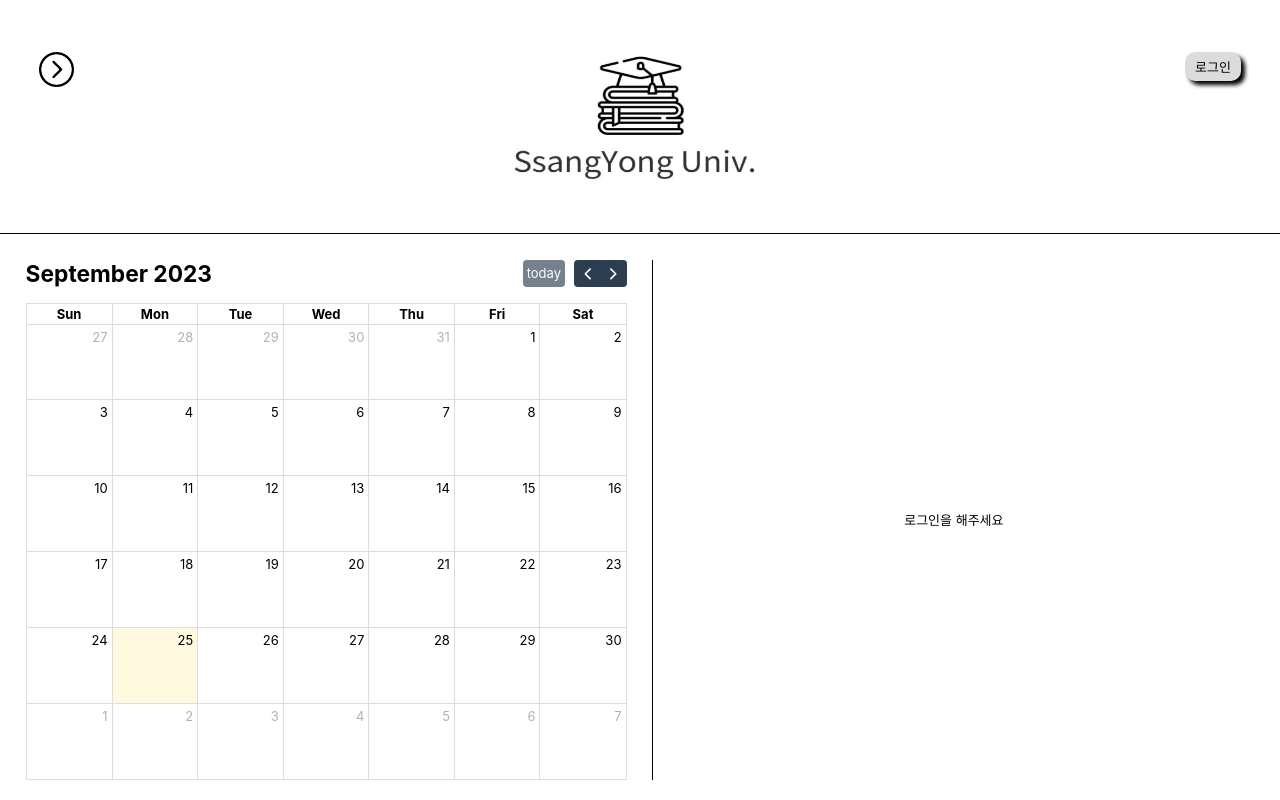
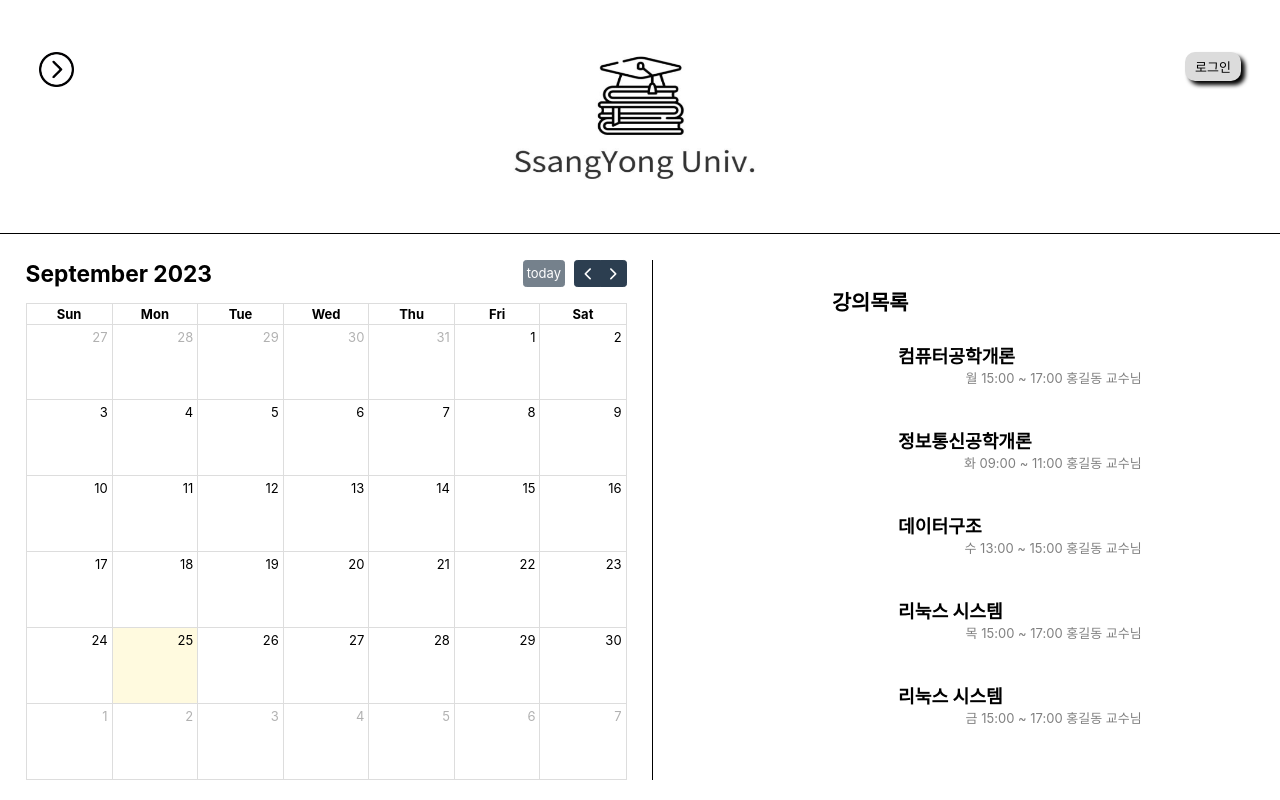
Before and after one commit to cjccss/lmsproject_repactoring_F, a Next.js app: page / in a window 1280 px wide. Shown: the top 800 px of the page. Built offline with nearby package versions, Linux system fonts and the light colour scheme.

Commit message:
feat.메인 로그인시 강의목록보여줌

```diff
--- /dev/null
+++ b/components/home/lectureList.jsx
@@ -0,0 +1,56 @@
+
+
+export default function LectureList() {
+
+    return(
+        <div>
+            <span>강의목록</span>
+            <ul>
+                <li className="subject">컴퓨터공학개론</li>
+                <li className="subInfo">월 15:00 ~ 17:00 홍길동 교수님</li>
+            </ul>
+            <ul>
+                <li className="subject">정보통신공학개론</li>
+                <li className="subInfo">화 09:00 ~ 11:00 홍길동 교수님</li>
+            </ul>
+            <ul>
+                <li className="subject">데이터구조</li>
+                <li className="subInfo">수 13:00 ~ 15:00 홍길동 교수님</li>
+            </ul>
+            <ul>
+                <li className="subject">리눅스 시스템</li>
+                <li className="subInfo">목 15:00 ~ 17:00 홍길동 교수님</li>
+            </ul>
+            <ul>
+                <li className="subject">리눅스 시스템</li>
+                <li className="subInfo">금 15:00 ~ 17:00 홍길동 교수님</li>
+            </ul>
+        <style jsx>{`
+            div {
+                width: 100%;
+                height: 90%;
+                margin: 2em;
+                display: grid;
+                justify-content: space-around;
+            }
+            span {
+                font-size: 1.6em;
+                font-weight: bold;
+            }
+            ul {
+                list-style: none;
+                margin-left: 2em;
+                width: 100%;
+            }
+            .subject{
+                font-size: 1.4em;
+                font-weight: bold;
+            }
+            .subInfo{
+                color: gray;
+                text-align: end;
+            }
+        `}</style>
+        </div>
+    );
+}
--- a/components/layout/sideinfo.jsx
+++ b/components/layout/sideinfo.jsx
@@ -1,16 +1,20 @@
 import { useState } from 'react'
 import Image from "next/image"
 import Link from 'next/link';
+import { useRecoilState } from 'recoil';
+import { isLogin } from '@/recoil/user';
 
 export default function SideNav() {
     const [isOpen, setisOpen] = useState(false);
+    const [loginCheck, setloginCheck] = useRecoilState(isLogin);
+
     return(
     <>
         <nav>
             <div onClick={() => setisOpen((prev) => !prev)}>
                 <Image width={35} height={35} src="/images/close.png" alt="close"/>
             </div>
-            {/* 로그인했으면 "이름" 표시 로그인 안했으면 "로그인을 해주세요"표시 */}
+            {loginCheck?
                 <ul>
                     <Link href=""><li>마이페이지</li></Link>
                     <Link href=""><li>공지사항</li></Link>
@@ -18,6 +22,9 @@ export default function SideNav() {
                     <Link href=""><li>커뮤니티</li></Link>
                     <Link href=""><li>열람실좌석예약</li></Link>
                 </ul>
+            :
+                <ul><Link href={'/user/login'}><li>로그인을 해주세요</li></Link></ul>
+            }
         </nav>
         <div onClick={() =>setisOpen((prev) => !prev)}>
             <Image width={35} height={35} src="/images/addmenu.png"/>
@@ -37,7 +44,7 @@ export default function SideNav() {
             nav li {
                 padding: 8px 25px 8px 0;
                 text-decoration: none;
-                font-size: 23px;
+                font-size: 22px;
                 color: #818181;
                 display: block;
                 transition: 0.3s;
--- a/pages/index.js
+++ b/pages/index.js
@@ -2,11 +2,14 @@ import FullCalendar from "@fullcalendar/react";
 import dayGridPlugin from "@fullcalendar/daygrid";
 import interactionPlugin from "@fullcalendar/interaction";
 import Link from "next/link";
-import BoardwithChart from "../components/home/boardwithchart";
+import BoardwithChart from "/components/home/boardwithchart";
 import styled from "styled-components";
 import SeoTitle from "../components/common/seotitle";
 import AddToCalendar from "../components/home/addtocalendar";
 import { useState } from "react";
+import { useRecoilState } from "recoil";
+import { isLogin } from "../recoil/user";
+import LectureList from "@/components/home/lectureList";
 
 
 
@@ -22,6 +25,8 @@ const FullCalendarContainer = styled.div`
 export default function Home() {
   const [isOpen, setisOpen] = useState(false);
   const [clickDate, setclickDate] = useState();
+  const [loginCheck, setloginCheck] = useRecoilState(isLogin);
+
   const isClose = (bool) => {
     setisOpen(bool);
   };
@@ -48,7 +53,13 @@ export default function Home() {
               />
             </FullCalendarContainer>
           </div>
-          <div><Link href={'/user/login'}>로그인을 해주세요</Link></div>
+          <div>
+            {loginCheck?
+              <LectureList />
+            :
+              <Link href={'/user/login'}>로그인을 해주세요</Link>
+            }
+          </div>
           {/* 로그인했으면 해당일의 강의목록 표시(학생, 교수 둘다) */}
         </article>
         <article>
--- a/pages/user/finduser.jsx
+++ b/pages/user/finduser.jsx
@@ -25,7 +25,7 @@ export default function FindUser() {
     // 이메일 인증 후 type=pwd 일 경우 비밀번호 변경 컴포넌트 or 페이지로 이동
     return(
         <>
-            <SeoTitle title = "회원정보찾기" />
+            <SeoTitle title = {type == 'id'?'아이디 찾기':'비밀번호 찾기'} />
             <form onSubmit={handleSubmit((e) => setLoginFrm(e))}>
                 <h1> {type == 'id'?'아이디 찾기':'비밀번호 찾기'}</h1>
                 <div className="loginFrm">
--- a/recoil/user.js
+++ b/recoil/user.js
@@ -9,3 +9,9 @@ export const registerUser = atom({
     key: "registerUser",
     default: [],
 })
+
+export const isLogin = atom({
+    key: "isLogin",
+    default: true,
+    // sql연동 후 default: false로 바꾸기
+})
```
Lines whose indentation alone changed are shown as unchanged.
